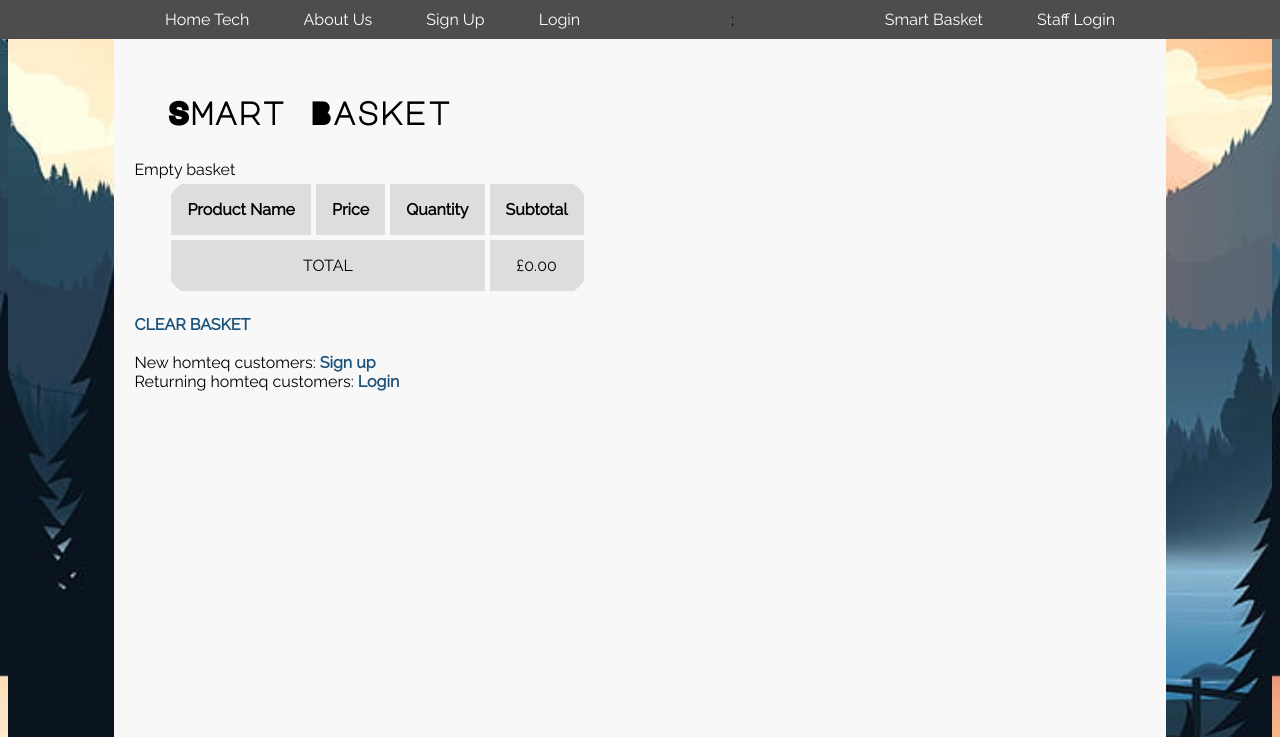
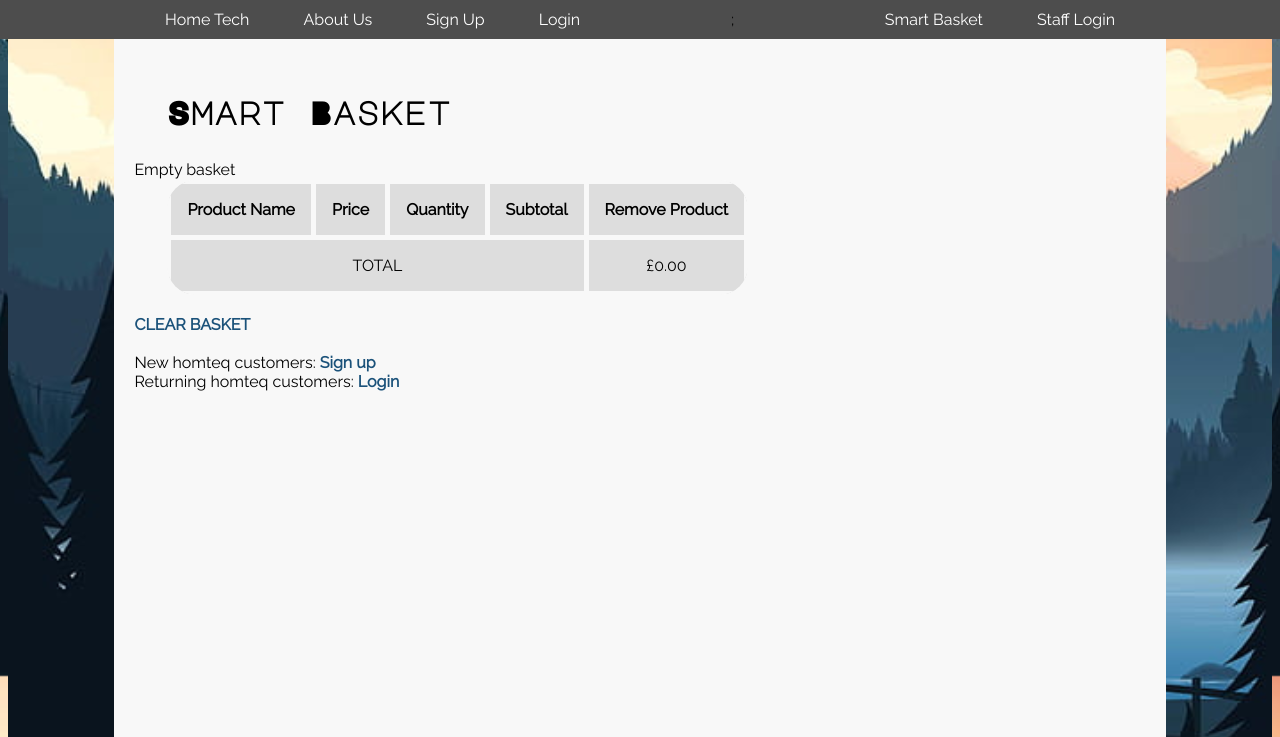
Before and after one commit to Judinus10/homteqWebApplication, a PHP site: page /basket.php in a window 1280 px wide. Shown: the part 124-861 px from the top of the page. Run offline with PHP 8.4, Linux system fonts and the light colour scheme.

Commit message:
Update the BASKET page so that individual items can be removed from the basket

```diff
--- a/basket.php
+++ b/basket.php
@@ -38,7 +38,7 @@ $total = 0; //Create a variable $total and initialize it to zero
 //Create HTML table with header to display the content of the basket: prod name, price, selected quantity and subtotal
 echo "<p><table id='baskettable'>";
 echo "<tr>";
-echo "<th>Product Name</th><th>Price</th><th>Quantity</th><th>Subtotal</th>";
+echo "<th>Product Name</th><th>Price</th><th>Quantity</th><th>Subtotal</th><th>Remove Product</th>";
 echo "</tr>";
 //if the session array $_SESSION['basket'] is set
 if (isset($_SESSION['basket'])) {
@@ -64,6 +64,12 @@ if (isset($_SESSION['basket'])) {
         //calculate subtotal, store it in a local variable $subtotal and display it
         $subtotal = $arrayp['prodPrice'] * $value;
         echo "<td>&pound" . number_format($subtotal, 2) . "</td>";
+        echo "<form action=basket.php method=post>";
+        echo "<td>";
+        echo "<input type=submit value='Remove' id='submitbtn'>";
+        echo "</td>";
+        echo "<input type='hidden' name='remove_prodid' value='" . $arrayp['prodId'] . "'>";
+        echo "</form>";
         echo "</tr>";
         //increase total by adding the subtotal to the current total
         $total = $total + $subtotal;
@@ -75,7 +81,7 @@ else {
 }
 // Display total
 echo "<tr>";
-echo "<td colspan=3>TOTAL</td>";
+echo "<td colspan=4>TOTAL</td>";
 echo "<td>&pound" . number_format($total, 2) . "</td>";
 echo "</tr>";
 echo "</table>";
```
